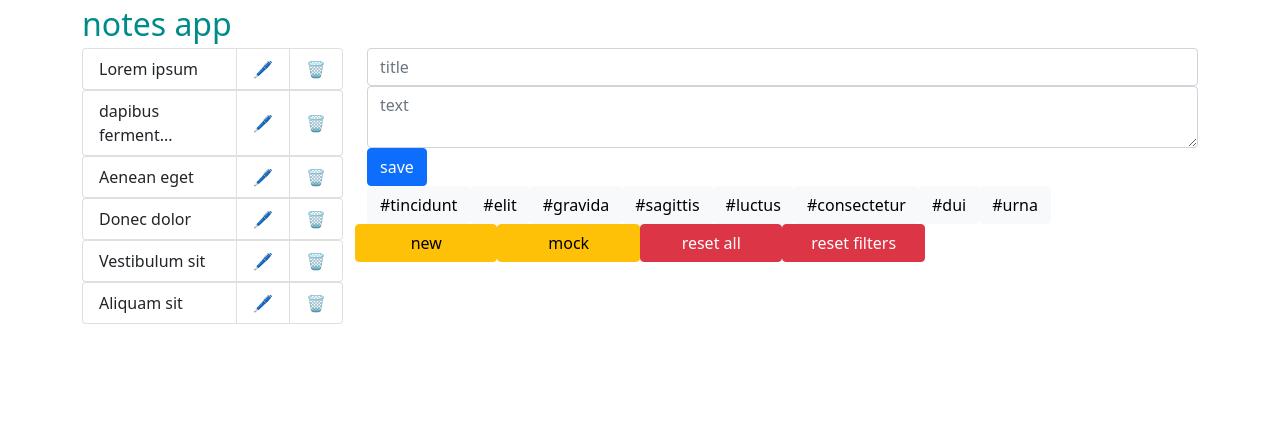
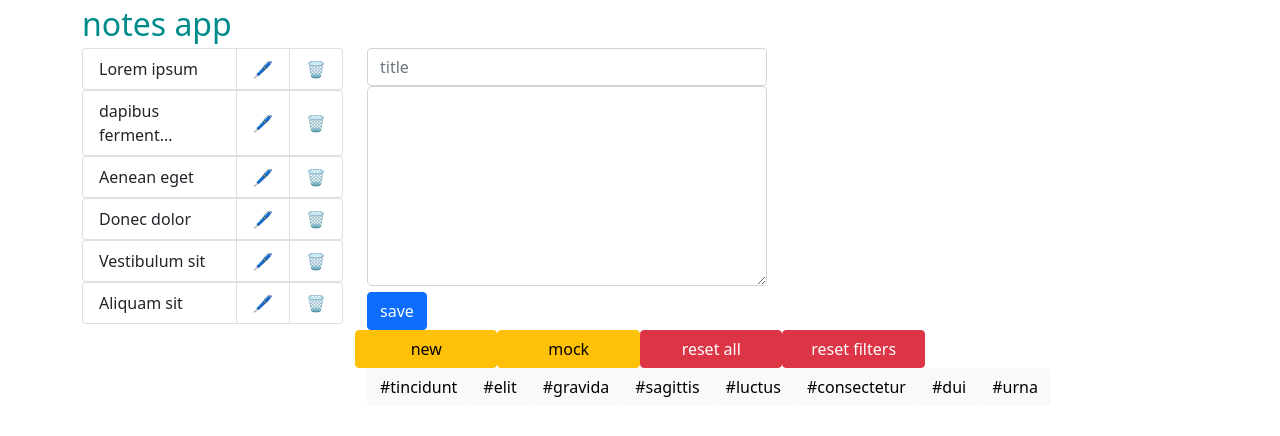
Before and after one commit to andreikrivets/nstt, a React (Create React App) app: page / in a window 1280 px wide. Shown: the top 436 px of the page. Built offline with nearby package versions, Linux system fonts and the light colour scheme; the HTML template or start-up script is replaced by a standard one.

Commit message:
feat: add tags highlignt

```diff
--- a/src/App.jsx
+++ b/src/App.jsx
@@ -110,9 +110,6 @@ const App = () => {
               updateNote={handleUpdateNote}
             />
           </Row>
-          <Row>
-            <Tags data={data} applyFilter={handleApplyFilter} />
-          </Row>
           <Row xs={6}>
             <Button variant="warning" onClick={handleCreateNew}>
               new
@@ -127,6 +124,9 @@ const App = () => {
               reset filters
             </Button>
           </Row>
+          <Row>
+            <Tags data={data} applyFilter={handleApplyFilter} />
+          </Row>
         </Col>
       </Row>
     </Container>
--- a/src/App.scss
+++ b/src/App.scss
@@ -14,3 +14,57 @@
 .list-group-item:first-child {
     width: 10rem
 }
+
+%text-highlits {
+    padding: 0 0;
+    margin: 0 0;
+    width: 400px;
+    font-size: 1rem;
+    overflow: auto;
+}
+
+.backdrop, .highlights {
+    @extend %text-highlits;
+    height: 200px;
+}
+
+.wrapper {
+    @extend %text-highlits;
+    textarea {
+        @extend %text-highlits;
+        height: 200px;
+        position: relative;
+        color: #444;
+        background-color: transparent;
+        margin: 0;
+        z-index: 2;
+        border: none;
+        padding: 0 0;
+        border: 1px solid #ced4da;
+        border-radius: 5px;
+    }
+}
+
+.backdrop {
+    position: absolute;
+    overflow: auto;
+    background-color: #fff;
+    z-index: 1;
+  }
+
+.highlights {
+    white-space: pre-wrap;
+    word-wrap: break-word;
+    color: transparent;
+}
+
+mark {
+    padding: 0 0;
+    color: transparent;
+    background-color: #d4e9ab;
+}
+
+.tags-wrapper {
+    display: flex;
+    flex-wrap: wrap;
+}
--- a/src/components/Forms/EditForm.jsx
+++ b/src/components/Forms/EditForm.jsx
@@ -1,13 +1,27 @@
-import React, { useEffect, useState } from 'react';
+/* eslint-disable no-unused-vars */
+import React, { useEffect, useState, useRef } from 'react';
 import uniqid from 'uniqid';
 import { Button, ButtonGroup, Form } from 'react-bootstrap';
 
 const EditForm = ({ content, saveNote, updateNote }) => {
   const [noteData, setNoteData] = useState({});
+  const highlitedText = useRef(null);
+  const textArea = useRef(null);
+  const backDrop = useRef(null);
+
+  const applyHighlights = (text) =>
+    text.replace(/\n$/g, '\n\n').replace(/#\w+/g, '<mark>$&</mark>');
 
   useEffect(() => {
     setNoteData(content);
+    highlitedText.current.innerHTML = applyHighlights(content.text || '');
   }, [content]);
+
+  const handleScroll = () => {
+    const { scrollTop } = textArea.current;
+    backDrop.current.scrollTop = scrollTop;
+    highlitedText.current.scrollTop = scrollTop;
+  };
 
   const handleSubmit = (e) => {
     const title = e.target[0].value;
@@ -28,11 +42,15 @@ const EditForm = ({ content, saveNote, updateNote }) => {
   };
 
   const handleTitleChange = (event) => setNoteData({ ...noteData, title: event.target.value });
-  const handleTextChange = (event) => setNoteData({ ...noteData, text: event.target.value });
+  const handleTextChange = (event) => {
+    const { value } = event.target;
+    highlitedText.current.innerHTML = applyHighlights(value);
+    setNoteData({ ...noteData, text: value });
+  };
 
   return (
     <Form onSubmit={handleSubmit}>
-      <Form.Group>
+      <Form.Group as="div" className="wrapper">
         <Form.Control
           onChange={handleTitleChange}
           value={noteData.title || ''}
@@ -40,13 +58,15 @@ const EditForm = ({ content, saveNote, updateNote }) => {
           placeholder="title"
           required
         />
-        <Form.Control
-          as="textarea"
+        <div ref={backDrop} className="backdrop">
+          <div ref={highlitedText} className="highlights" />
+        </div>
+        <textarea
+          ref={textArea}
+          onScroll={handleScroll}
           onChange={handleTextChange}
+          required
           value={noteData.text || ''}
-          size="md"
-          placeholder="text"
-          required
         />
         <ButtonGroup>
           <Button type="submit" variant="primary">
--- a/src/components/Tags/index.jsx
+++ b/src/components/Tags/index.jsx
@@ -7,7 +7,7 @@ const Tags = ({ data, applyFilter }) => {
   if (!data && !data.length) return <span> No tags </span>;
   const uniqueTags = Array.from(new Set(data.map((note) => note.tags).flat()));
   return (
-    <div>
+    <div className="tags-wrapper">
       {uniqueTags.map((tag) => (
         <Tag tagText={tag} key={uniqid()} applyFilter={applyFilter} />
       ))}
```
